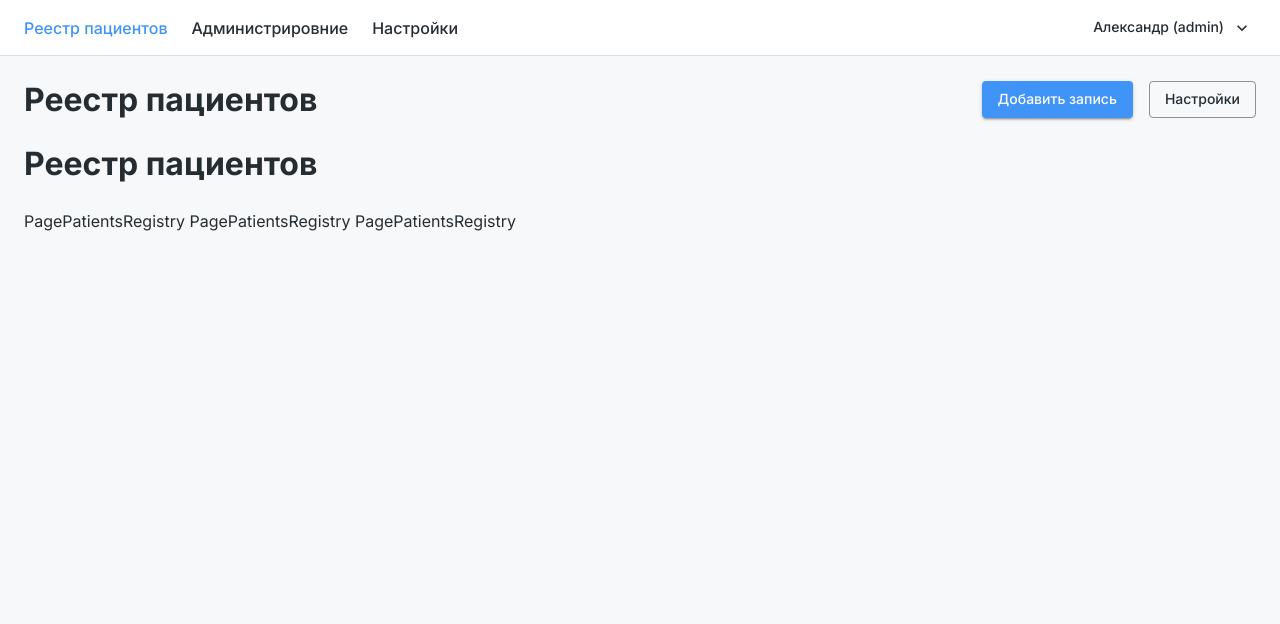
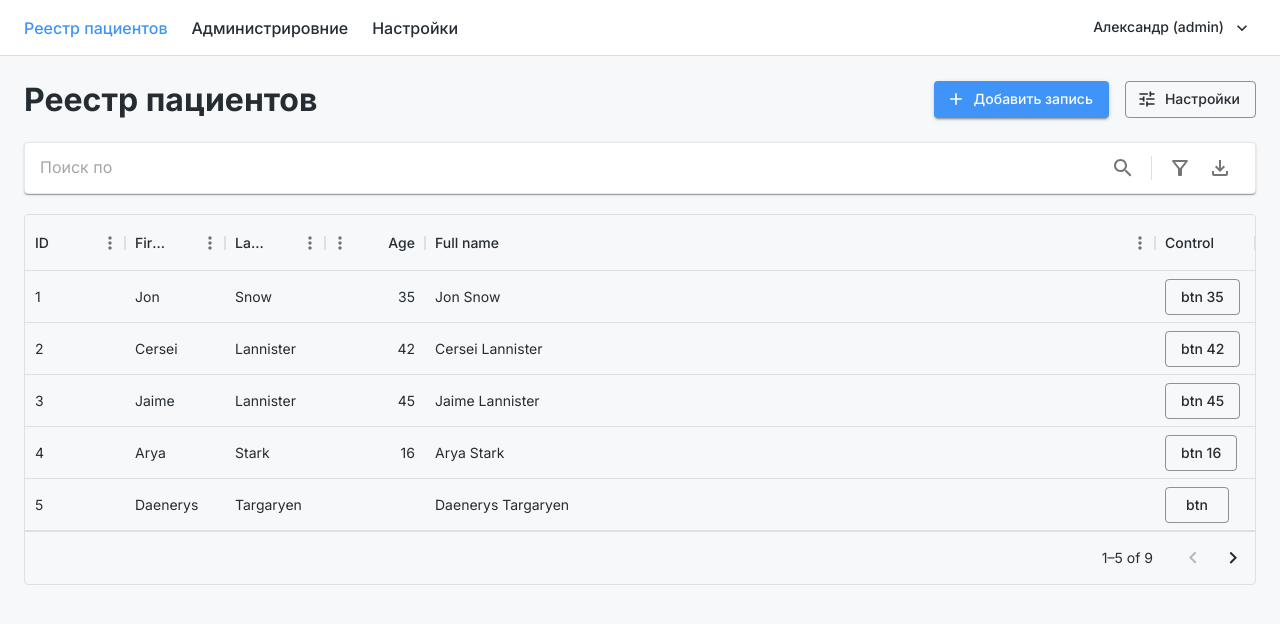
Before and after one commit to ulasevich/vascular-measurement-front, a React (Create React App) app: page /admin/patients in a window 1280 px wide. Shown: the top 624 px of the page. Built offline with nearby package versions, Linux system fonts and the light colour scheme.

Commit message:
search and table

```diff
--- a/package.json
+++ b/package.json
@@ -8,6 +8,7 @@
     "@emotion/styled": "^11.11.0",
     "@mui/icons-material": "^5.11.16",
     "@mui/material": "^5.13.6",
+    "@mui/x-data-grid": "^6.9.1",
     "@testing-library/jest-dom": "^5.14.1",
     "@testing-library/react": "^13.0.0",
     "@testing-library/user-event": "^13.2.1",
--- a/src/assets/styles/imports/base/_common.scss
+++ b/src/assets/styles/imports/base/_common.scss
@@ -23,7 +23,6 @@ img, object {
         grid-area: main;
         overflow: auto;
         padding: 25px 0 25px;
-        display: flex;
         &--align-center {
             align-items: center;
         }
@@ -43,15 +42,29 @@ img, object {
     }
 }
 
-.app-form-paper {
+.app-guest-form-paper {
     display: flex;
     align-items: center;
     justify-content: center;
     background-color: #FFFFFF;
     border-radius: 12px;
-    border: 1px solid #E5E9EB;
+    border: 1px solid var(--border-color-primary);
     padding: 40px 20px;
     min-height: 50vh;
+}
+
+.app-page-search-paper {
+    display: flex;
+    align-items: center;
+    padding: 5px 15px;
+    border: 1px solid var(--border-color-primary);
+    margin-bottom: 20px;
+    &__input {
+        flex: 1;
+    }
+    &__divider {
+        margin: 0 5px;
+    }
 }
 
 .no-decoration {
--- a/src/assets/styles/imports/base/_variables.scss
+++ b/src/assets/styles/imports/base/_variables.scss
@@ -18,8 +18,8 @@ $landscape: ' and (orientation: landscape)';
 
 :root {
 	--color-primary: #4094F7;
-
 	--font-color-primary: #252C32;
+	--border-color-primary: #E5E9EB;
 
 	@media all and (max-width: $mobile-992) {
 
--- a/src/components/container/FormPaper.tsx
+++ b/src/components/container/FormPaper.tsx
@@ -6,8 +6,8 @@ type FormPaperProps = {
 
 const FormPaper = (props: FormPaperProps): React.ReactElement => {
     return (
-        <div className="app-form-paper">
-            <div className="app-form-paper__content">
+        <div className="app-guest-form-paper">
+            <div className="app-guest-form-paper__content">
                 {props.children}
             </div>
         </div>
--- /dev/null
+++ b/src/components/page/DataTable.tsx
@@ -0,0 +1,82 @@
+import React from "react";
+import { DataGrid, GridColDef, GridValueGetterParams } from "@mui/x-data-grid";
+import { Button } from "@mui/material";
+
+
+const columns: GridColDef[] = [
+    { field: "id", headerName: "ID" },
+    {
+        field: "firstName",
+        headerName: "First name",
+        editable: true,
+    },
+    {
+        field: "lastName",
+        headerName: "Last name",
+        editable: true,
+    },
+    {
+        field: "age",
+        headerName: "Age",
+        type: "number",
+        editable: true,
+    },
+    {
+        field: "fullName",
+        headerName: "Full name",
+        description: "This column has a value getter and is not sortable.",
+        sortable: false,
+        valueGetter: (params: GridValueGetterParams) =>
+            `${params.row.firstName || ""} ${params.row.lastName || ""}`,
+        flex: 1
+    },
+    {
+        field: "control",
+        headerName: "Control",
+        renderCell:params=>(
+            <>
+            <Button
+                variant="outlined"
+                color="secondary"
+            >
+                btn {params.row.age}
+            </Button>
+            </>
+        ),
+        sortable: false,
+        disableColumnMenu: true
+    },
+];
+
+const rows = [
+    { id: 1, lastName: "Snow", firstName: "Jon", age: 35 },
+    { id: 2, lastName: "Lannister", firstName: "Cersei", age: 42 },
+    { id: 3, lastName: "Lannister", firstName: "Jaime", age: 45 },
+    { id: 4, lastName: "Stark", firstName: "Arya", age: 16 },
+    { id: 5, lastName: "Targaryen", firstName: "Daenerys", age: null },
+    { id: 6, lastName: "Melisandre", firstName: null, age: 150 },
+    { id: 7, lastName: "Clifford", firstName: "Ferrara", age: 44 },
+    { id: 8, lastName: "Frances", firstName: "Rossini", age: 36 },
+    { id: 9, lastName: "Roxie", firstName: "Harvey", age: 65 },
+];
+
+const DataTable = (): React.ReactElement => {
+    return (
+        <DataGrid
+            rows={rows}
+            columns={columns}
+            initialState={{
+                pagination: {
+                    paginationModel: {
+                        pageSize: 5,
+                    },
+                },
+            }}
+            pageSizeOptions={[5]}
+            //checkboxSelection
+            disableRowSelectionOnClick
+        />
+    );
+};
+
+export default DataTable;
--- /dev/null
+++ b/src/components/page/TableSearchForm.tsx
@@ -0,0 +1,41 @@
+import React from "react";
+import {
+    Paper,
+    InputBase,
+    IconButton,
+    Divider
+} from "@mui/material";
+import {
+    FilterAltOutlined,
+    Search,
+    FileDownloadOutlined
+} from '@mui/icons-material';
+
+const TableSearchForm = (): React.ReactElement => {
+    return (
+        <Paper
+            className="app-page-search-paper"
+        >
+            <InputBase
+                placeholder="Поиск по"
+                className="app-page-search-paper__input"
+            />
+            <IconButton type="button">
+                <Search />
+            </IconButton>
+            <Divider
+                orientation="vertical"
+                flexItem
+                sx={{m: 1}}
+            />
+            <IconButton type="button">
+                <FilterAltOutlined />
+            </IconButton>
+            <IconButton type="button">
+                <FileDownloadOutlined />
+            </IconButton>
+        </Paper>
+    )
+}
+
+export default TableSearchForm
--- a/src/pages/admin/PagePatients.tsx
+++ b/src/pages/admin/PagePatients.tsx
@@ -1,25 +1,47 @@
-import React from "react";
+import {
+    Button,
+    Grid,
+    Typography
+} from "@mui/material";
+import {
+    Add,
+    Tune
+} from '@mui/icons-material';
 import PageWrapper from "@components/page/PageWrapper";
-import { Button, Grid, Typography } from "@mui/material";
+import TableSearchForm from "@components/page/TableSearchForm";
+import DataTable from "@components/page/DataTable";
+
 
 const PagePatients = () => {
     return (
         <PageWrapper title="Реестр пациентов">
-            <Grid container columnSpacing={2}>
+            <Grid container columnSpacing={2} mb={3}>
                 <Grid item xs>
                     <Typography variant={'h1'}>Реестр пациентов</Typography>
                 </Grid>
                 <Grid item xs="auto">
-                    <Button variant="contained">Добавить запись</Button>
+                    <Button
+                        variant="contained"
+                        startIcon={<Add />}
+                    >
+                        Добавить запись
+                    </Button>
                 </Grid>
                 <Grid item xs="auto">
-                    <Button variant="outlined" color="secondary">Настройки</Button>
+                    <Button
+                        variant="outlined"
+                        color="secondary"
+                        startIcon={<Tune />}
+                    >
+                        Настройки
+                    </Button>
                 </Grid>
             </Grid>
-            <div>
-                <h1>Реестр пациентов</h1>
-                <p>PagePatientsRegistry PagePatientsRegistry PagePatientsRegistry</p>
-            </div>
+
+            <TableSearchForm />
+
+            <DataTable />
+
         </PageWrapper>
     )
 }
```
Also changed, not shown: 1 other file (tests, documents, lock files or other folders).
